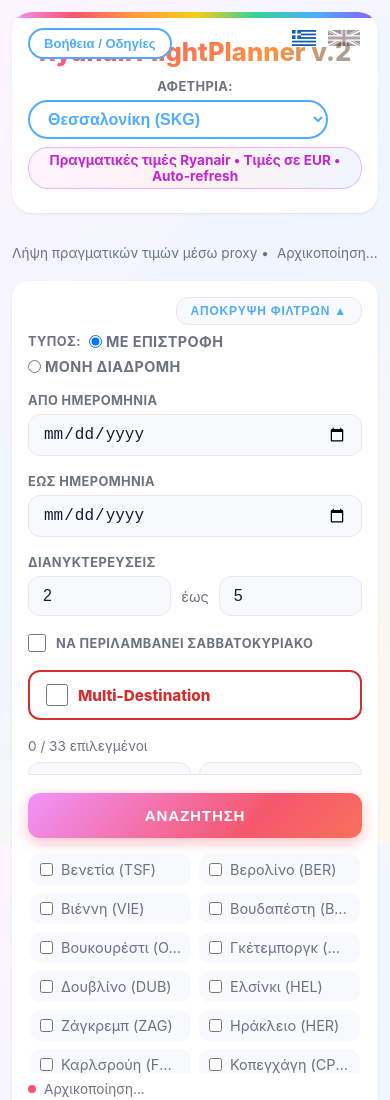
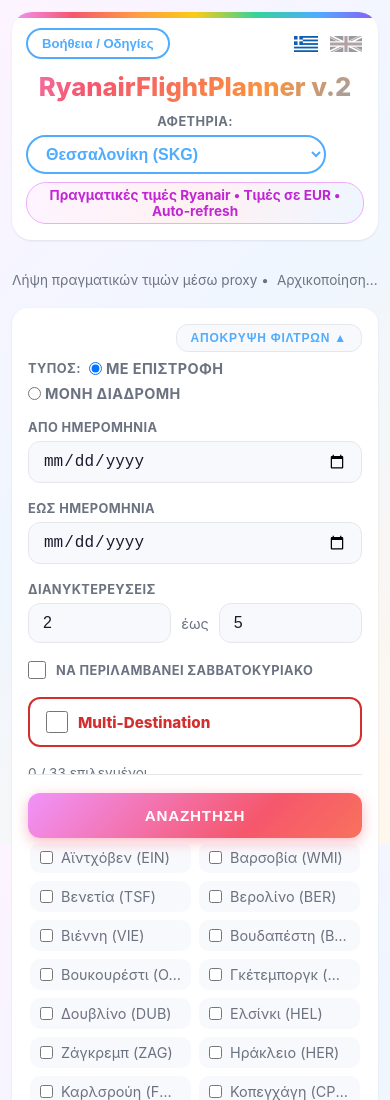
Before and after one commit to djgortsilas-lgtm/RyanairFlightPlanner, a plain HTML site: page RyanairFlightPlanner.html in a window 390 px wide. Shown: the top 1100 px of the page. Drawn offline with Linux system fonts and the light colour scheme.

Commit message:
Fix header overlap on mobile; fix help text typo

```diff
--- a/RyanairFlightPlanner.html
+++ b/RyanairFlightPlanner.html
@@ -291,8 +291,11 @@
 
 @media (max-width: 768px) {
   body { padding: 12px; }
-  header { padding: 24px 16px; }
+  header { padding: 16px 14px; }
   header h1 { font-size: 1.6rem; }
+  .header-topbar { margin-bottom: 10px; }
+  .help-btn { padding: 5px 10px; font-size: 0.75rem; }
+  .header-flags button svg { display: block; }
   .filters, .results { padding: 16px; border-radius: 16px; }
   .filter-grid { grid-template-columns: 1fr; }
   .filter-group input, .filter-group select, #originSelect, .results-controls select { font-size: 16px; }
@@ -338,6 +341,11 @@
   font-size: 0.82rem; font-weight: 700; cursor: pointer; transition: all 0.2s;
 }
 .help-btn:hover { background: linear-gradient(135deg, var(--accent), var(--violet)); color: #fff; border-color: transparent; }
+.header-topbar {
+  display: flex; justify-content: space-between; align-items: center;
+  gap: 8px; margin-bottom: 12px;
+}
+.header-flags { display: flex; gap: 8px; align-items: center; }
 @keyframes fadeUp { from { opacity: 0; transform: translateY(10px); } to { opacity: 1; transform: none; } }
 .mc-card { transition: transform 0.2s ease, box-shadow 0.2s ease; animation: fadeUp 0.35s ease both; }
 .mc-card:hover { transform: translateY(-2px); box-shadow: 0 6px 18px rgba(245,87,108,0.12); }
@@ -354,10 +362,11 @@
 <body>
 <div class="container">
   <header style="position:relative">
-    <div style="position:absolute;top:16px;left:16px;display:flex;gap:8px;align-items:center">
-      <button class="help-btn" id="helpBtn" onclick="openHelpModal()" data-i18n="helpBtn">Βοήθεια / Οδηγίες</button>
-    </div>
-    <div style="position:absolute;top:16px;right:16px;display:flex;gap:8px;align-items:center">
+    <div class="header-topbar">
+      <div style="display:flex;gap:8px;align-items:center">
+        <button class="help-btn" id="helpBtn" onclick="openHelpModal()" data-i18n="helpBtn">Βοήθεια / Οδηγίες</button>
+      </div>
+      <div class="header-flags">
       <button id="flagEl" onclick="setLang('el')" title="Ελληνικά" style="background:none;border:none;cursor:pointer;line-height:1;padding:2px">
         <svg width="24" height="16" viewBox="0 0 27 18" xmlns="http://www.w3.org/2000/svg">
           <rect width="27" height="18" fill="#ffffff"/>
@@ -384,6 +393,7 @@
           </g>
         </svg>
       </button>
+    </div>
     </div>
     <h1>RyanairFlightPlanner v.2</h1>
     <div class="city-selector">
@@ -528,7 +538,7 @@
   helpBtn: { el: 'Βοήθεια / Οδηγίες', en: 'Help / Guide' },
   helpTitle: { el: 'Βοήθεια / Οδηγίες', en: 'Help / Guide' },
   helpBody: {
-    el: '<p>Η εφαρμογή ψάχνει ανάμεσα στα δρομολόγια της Ryanair να βρει πτήσεις που ανταποκρίνονται στα φίλτρα που ορίζει ο χρήστης, με ΑΦΕΤΗΡΙΑ το αεροδρόμιο που επιθυμεί. Για παράδειγμα: Από ημερομηνία 1/10/2026 έως 15/11/2026 και για διανυκτερεύσεις 3 έως 7 η εφαρμογή αναζητά ταξίδια μέσα στο εύρος των ημερομηνιών για 3 ή 4 ή 5 ή 6 ή 7 διανυκτερεύσεις, στον ή τους προορισμούς που έχουν επιλεχθεί. Μπορεί να οριστεί επιπλέον φίλτρο ώστε τα ταξίδια να περιλαμβάνουν Σαββατοκύριακο (βλ. αντίστοιχο checkbox).</p><p style="margin-top:10px"><strong>Multidestination:</strong> Έχοντας τσεκαρισμένη αυτή την λειτουργία, μπορούμε να επιλέξουμε κάποιον προορισμό που δεν ταξιδεύει με απευθείας πτήσεις από την ΑΦΕΤΗΡΙΑ η Ryanair, οπότε και βρίσκει πτήσεις μέσω ανταπόκρισης. Σε περίπτωση που είναι τσεκαρισμένο και το <strong>Wheel of fortune</strong>, τότε η εφαρμογή ψάχνει όλους τους δυνατούς συνδυασμούς προορισμών με ανταπόκριση, με βάση τα γενικά φίλτρα του χρήστη.</p>',
+    el: '<p>Η εφαρμογή ψάχνει ανάμεσα στα δρομολόγια της Ryanair να βρει πτήσεις που ανταποκρίνονται στα φίλτρα που ορίζει ο χρήστης, με ΑΦΕΤΗΡΙΑ το αεροδρόμιο που επιθυμεί. Για παράδειγμα: Από ημερομηνία 1/10/2026 έως 15/11/2026 και για διανυκτερεύσεις 3 έως 7 η εφαρμογή αναζητά ταξίδια μέσα στο εύρος των ημερομηνιών για 3 ή 4 ή 5 ή 6 ή 7 διανυκτερεύσεις, στον ή στους προορισμούς που έχουν επιλεχθεί. Μπορεί να οριστεί επιπλέον φίλτρο ώστε τα ταξίδια να περιλαμβάνουν Σαββατοκύριακο (βλ. αντίστοιχο checkbox).</p><p style="margin-top:10px"><strong>Multidestination:</strong> Έχοντας τσεκαρισμένη αυτή την λειτουργία, μπορούμε να επιλέξουμε κάποιον προορισμό που δεν ταξιδεύει με απευθείας πτήσεις από την ΑΦΕΤΗΡΙΑ η Ryanair, οπότε και βρίσκει πτήσεις μέσω ανταπόκρισης. Σε περίπτωση που είναι τσεκαρισμένο και το <strong>Wheel of fortune</strong>, τότε η εφαρμογή ψάχνει όλους τους δυνατούς συνδυασμούς προορισμών με ανταπόκριση, με βάση τα γενικά φίλτρα του χρήστη.</p>',
     en: '<p>The app searches Ryanair schedules to find flights matching the user-defined filters, with ORIGIN set to the desired airport. For example: From date 1/10/2026 to 15/11/2026 and for 3 to 7 nights, the app searches for trips within the date range with 3 or 4 or 5 or 6 or 7 nights, for the selected destination(s). An extra filter can be set so that trips include a weekend (see the corresponding checkbox).</p><p style="margin-top:10px"><strong>Multidestination:</strong> With this option checked, you can select a destination not served by Ryanair with direct flights from the ORIGIN, and the app finds flights via a connection. If <strong>Wheel of Fortune</strong> is also checked, the app searches all possible connecting destination combinations, based on the user\'s general filters.</p>'
   },
   search: { el: 'Αναζήτηση', en: 'Search' },
```
